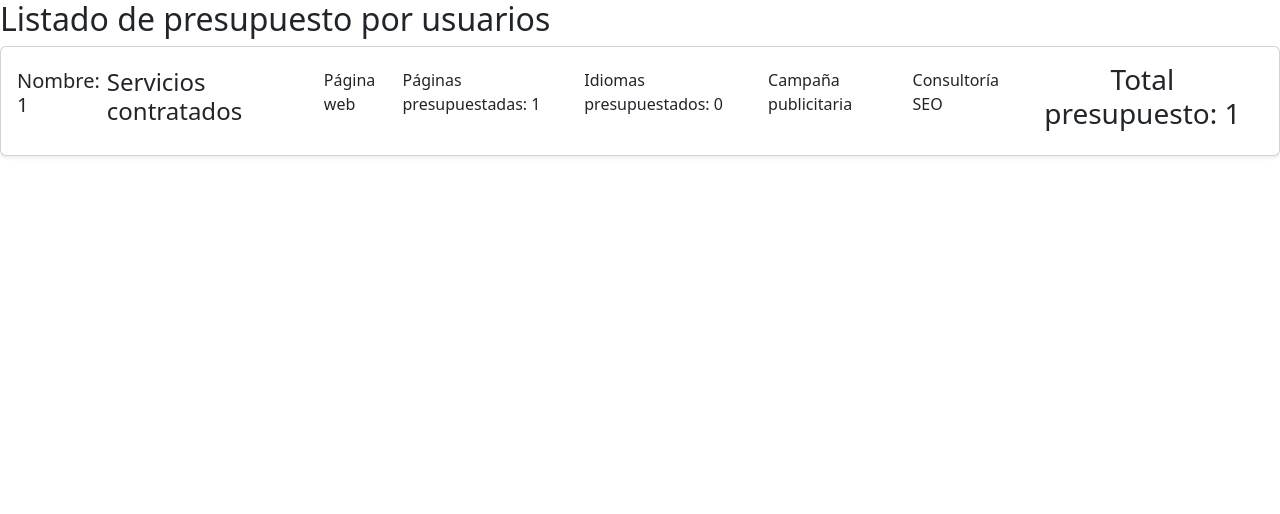
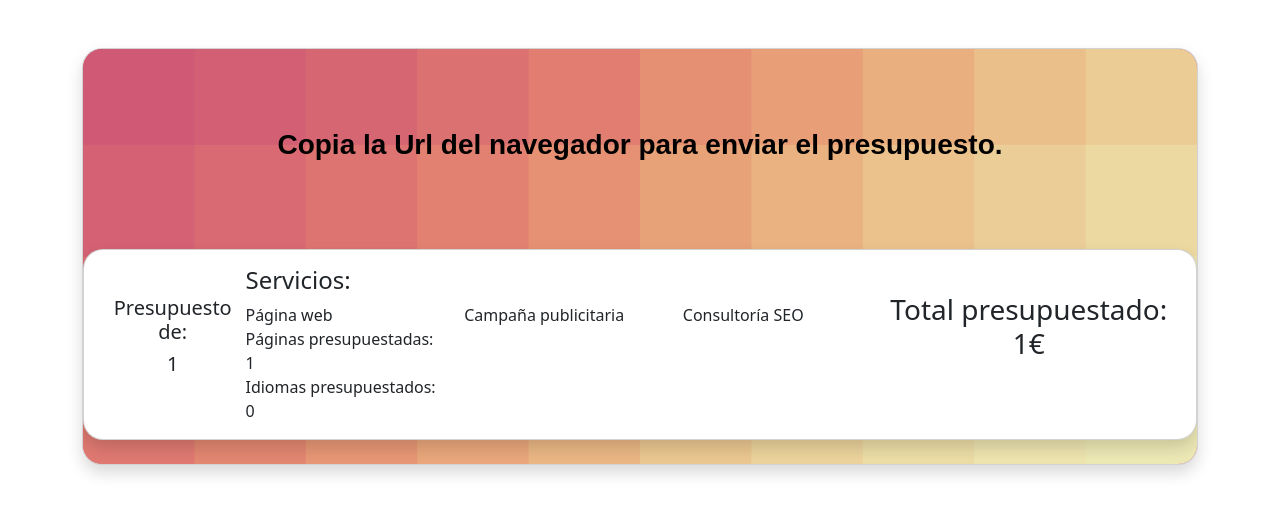
Before and after one commit to GusFDLPBarcelona/Gustavo-Mujica-Sprint-6-Angular, an Angular app in the folder presupuestos/: page /detalle/user/1/web/1/ads/1/seo/1/monto/1/lang/1/paginas/1 in a window 1280 px wide. Shown: the top 514 px of the page. Built offline with nearby package versions, Linux system fonts and the light colour scheme.

Commit message:
Estilos.

```diff
--- a/presupuestos/src/app/budget-list/budget-list.component.css
+++ b/presupuestos/src/app/budget-list/budget-list.component.css
@@ -39,6 +39,6 @@
     position: relative;
     z-index: 1;
     color: rgb(0, 0, 0);
-        font-weight: 900;
+    font-weight: 900;
     font-family: Arial, sans-serif;
 }
--- a/presupuestos/src/app/detalle/detalle.component.css
+++ b/presupuestos/src/app/detalle/detalle.component.css
@@ -0,0 +1,49 @@
+.custom-double-height {
+    height: calc(2 * 100px);
+    display: flex !important;
+    justify-content: center !important;
+    align-items: center !important;
+}
+
+.align-nav-right {
+    justify-content: flex-end !important;
+}
+
+.container-nav {
+    display: flex;
+    justify-content: flex-end;
+}
+
+.form-control.rounded.mw-100 {
+    border-color: rgb(0, 174, 255) !important;
+}
+
+.card {
+    position: relative;
+    overflow: hidden;
+    border-radius: 20px;
+
+}
+
+.custom-image {
+    position: absolute;
+    top: 0;
+    left: 0;
+    width: 100%;
+    height: 100%;
+    object-fit: cover;
+    z-index: 0;
+}
+
+.card-title, .card-text {
+    position: relative;
+    z-index: 1;
+    color: rgb(0, 0, 0);
+    font-weight: 900;
+    font-family: Arial, sans-serif;
+}
+
+.price {
+    margin-top: 27px;
+    justify-content: center;
+}
--- a/presupuestos/src/app/detalle/detalle.component.html
+++ b/presupuestos/src/app/detalle/detalle.component.html
@@ -1,34 +1,47 @@
+<div class="container mb-4 mt-5">
+    <div class="card shadow mb-4" style="width: 100%">
+        <div class="card-body custom-double-height d-flex justify-content-center align-items-center">
             <div>
-    <h2>Listado de presupuesto por usuarios</h2>
 
-    <div class="card shadow-sm mb-4">
+                <h3 class="card-title">Copia la Url del navegador para enviar el presupuesto.</h3>
+                <img src="assets/radiant-gradient.svg" alt="listado" class="custom-image" />
+
+            </div>
+        </div>
+        <div class="card shadow mb-4">
 
             <div class="card-body d-flex justify-content-between align-items-center">
                 <div class="text-left">
-                <h5 class="card-title">Nombre: {{user}}</h5>
+                    <h5 class="text-center">Presupuesto de:</h5>
+                    <h5 class="text-center">{{user}}</h5>
                     <p class="card-text"></p>
                     <p class="card-text"></p>
                 </div>
 
 
                 <div class="d-flex">
-                <h4>Servicios contratados</h4>
+                    <div class="row">
+                        <div class="col-12">
+                            <h4>Servicios:</h4>
+                        </div>
+                        <div class="col">
+                            <span class="d-block">Página web</span>
+                            <span class="d-block">Páginas presupuestadas: {{paginas}}</span>
+                            <span class="d-block">Idiomas presupuestados: {{lang}}</span>
+                        </div>
 
-                <span class="flex-grow">Página web</span>
-                <span class="flex-grow">Páginas presupuestadas: {{paginas}}</span>
-                <span class="flex-grow">Idiomas presupuestados: {{lang}}</span>
+                        <div class="col">
+                            <span class="d-block">Campaña publicitaria</span>
+                        </div>
 
-
-                <span>Campaña publicitaria</span>
-
-
-                <span>Consultoría SEO</span>
+                        <div class="col">
+                            <span class="d-block">Consultoría SEO</span>
+                        </div>
 
                     </div>
                     <div class="text-center">
-                <h3 class="price">Total presupuesto: {{monto}}</h3>
+                        <h3 class="price">Total presupuestado: {{monto}}€</h3>
                     </div>
                 </div>
             </div>
-
         </div>
```
Lines whose indentation alone changed are shown as unchanged.
